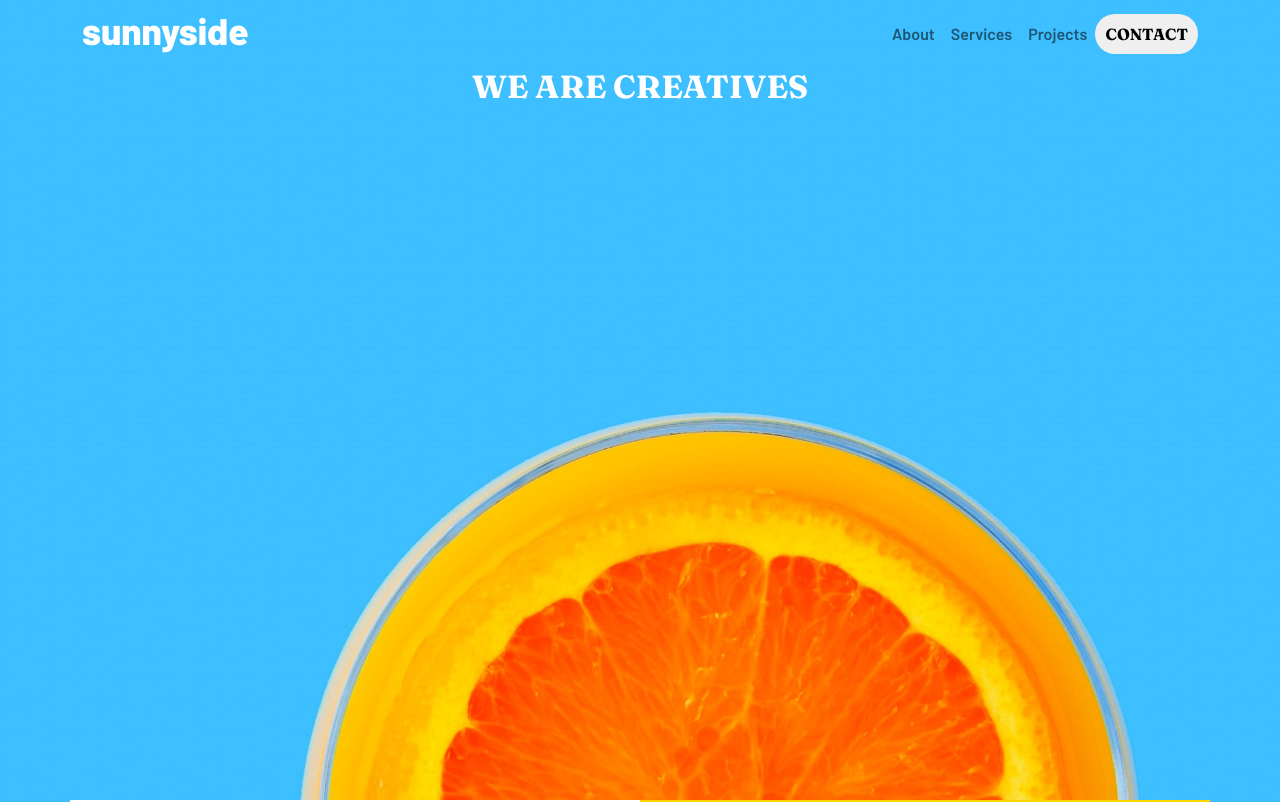
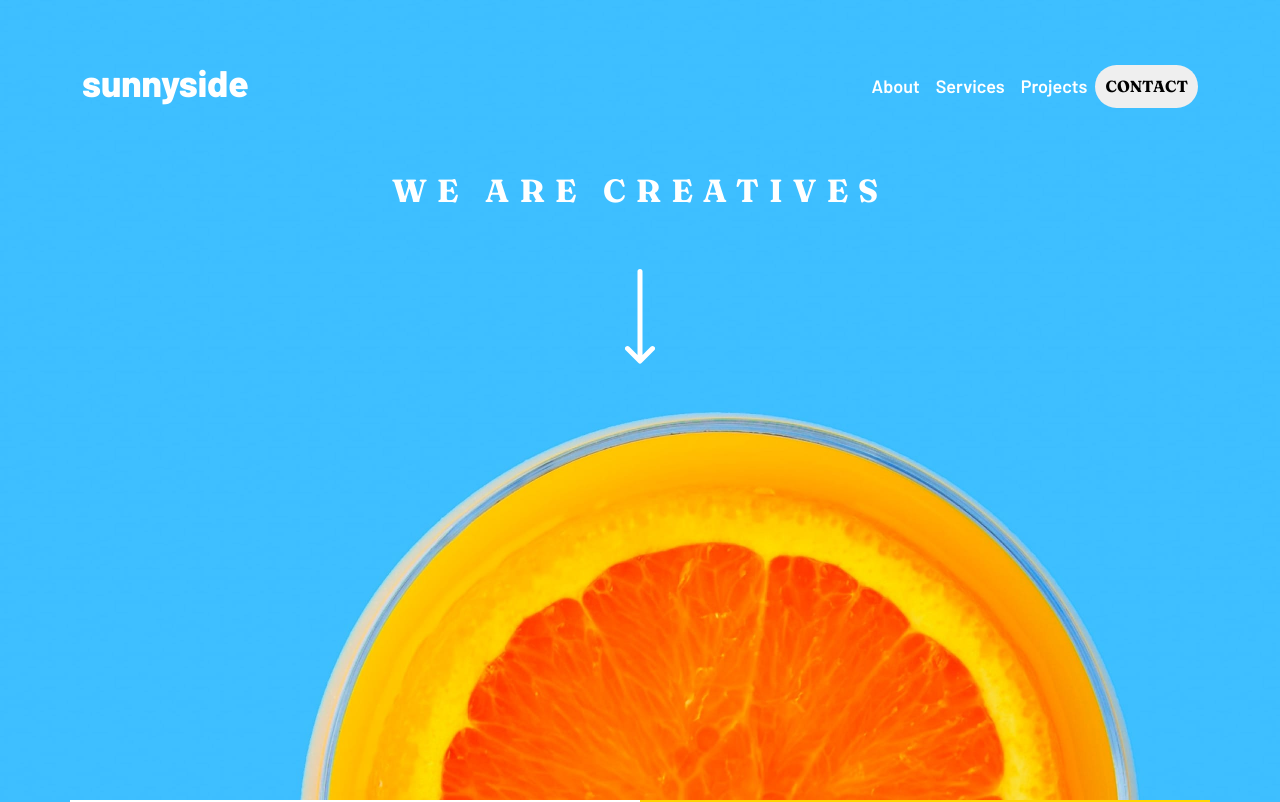
Before and after one commit to mylliejohnson/fem-sunnyside, a React (Create React App) app: page / in a window 1280 px wide. Shown: the top 802 px of the page. Built offline with nearby package versions, Linux system fonts and the light colour scheme.

Commit message:
landing page done

```diff
--- a/public/index.html
+++ b/public/index.html
@@ -2,14 +2,12 @@
 <html lang="en">
   <head>
     <meta charset="utf-8" />
-    <link rel="icon" href="%PUBLIC_URL%/favicon.ico" />
     <meta name="viewport" content="width=device-width, initial-scale=1" />
     <meta name="theme-color" content="#000000" />
     <meta
       name="description"
       content="Web site created using create-react-app"
     />
-    <link rel="apple-touch-icon" href="%PUBLIC_URL%/logo192.png" />
     <!--
       manifest.json provides metadata used when your web app is installed on a
       user's mobile device or desktop. See https://developers.google.com/web/fundamentals/web-app-manifest/
@@ -24,7 +22,7 @@
       work correctly both with client-side routing and a non-root public URL.
       Learn how to configure a non-root public URL by running `npm run build`.
     -->
-    <title>React App</title>
+    <title>sunnyside</title>
   </head>
   <body>
     <noscript>You need to enable JavaScript to run this app.</noscript>
--- a/src/App.css
+++ b/src/App.css
@@ -1,5 +1,4 @@
 @import url('https://fonts.googleapis.com/css2?family=Fraunces:wght@700;900&display=swap');
-
 @import url('https://fonts.googleapis.com/css2?family=Barlow:wght@600;700;800&display=swap');
 
 button, h2, .col a, h4, h3, span {
@@ -19,8 +18,13 @@ button, h2, .col a, h4, h3, span {
   color: white;
 }
 
-.nav{
-  background: pink;
+.navbar{
+  padding: 60px 0;
+}
+
+.nav-link{
+  color:white !important;
+  font-size: 18px;
 }
 
 h1 {
@@ -33,6 +37,15 @@ button{
   padding: 5px 10px;
   border-radius: 25px;
   border: 0px;
+}
+
+.creatives{
+  letter-spacing: 10px;
+}
+
+.arrow{
+  width: 30px;
+  padding-top: 50px;
 }
 
 .row{
@@ -48,7 +61,14 @@ button{
 .testimonials{
   height:100vh;
   background: white !important;
-  width: 100vw !important;
+}
+
+.testimonials .row{
+  margin: 0;
+}
+
+.testimonials p {
+  width: 75%;
 }
 
 .client-img{
--- a/src/App.js
+++ b/src/App.js
@@ -2,6 +2,21 @@ import logo from "./logo.svg";
 import { Button, Navbar, Nav, Container, Row, Col } from "react-bootstrap";
 import "bootstrap/dist/css/bootstrap.min.css";
 import "./App.css";
+
+/*
+to-do list:
+  add arrow on landing
+  padding on landing nav
+  nav links white
+  position text on features
+  color text on features
+  style learn more link
+  style client testimonials
+  position footer
+  color footer text
+*/
+
+
 
 function App() {
   return (
@@ -20,7 +35,11 @@ function App() {
         </Navbar>
 
         <div>
-          <h2>WE ARE CREATIVES</h2>
+          <h2 className="creatives">WE ARE CREATIVES</h2>
+        </div>
+
+        <div>
+          <img src="/images/icon-arrow-down.svg" className="arrow"/>
         </div>
       </div>
 
```
